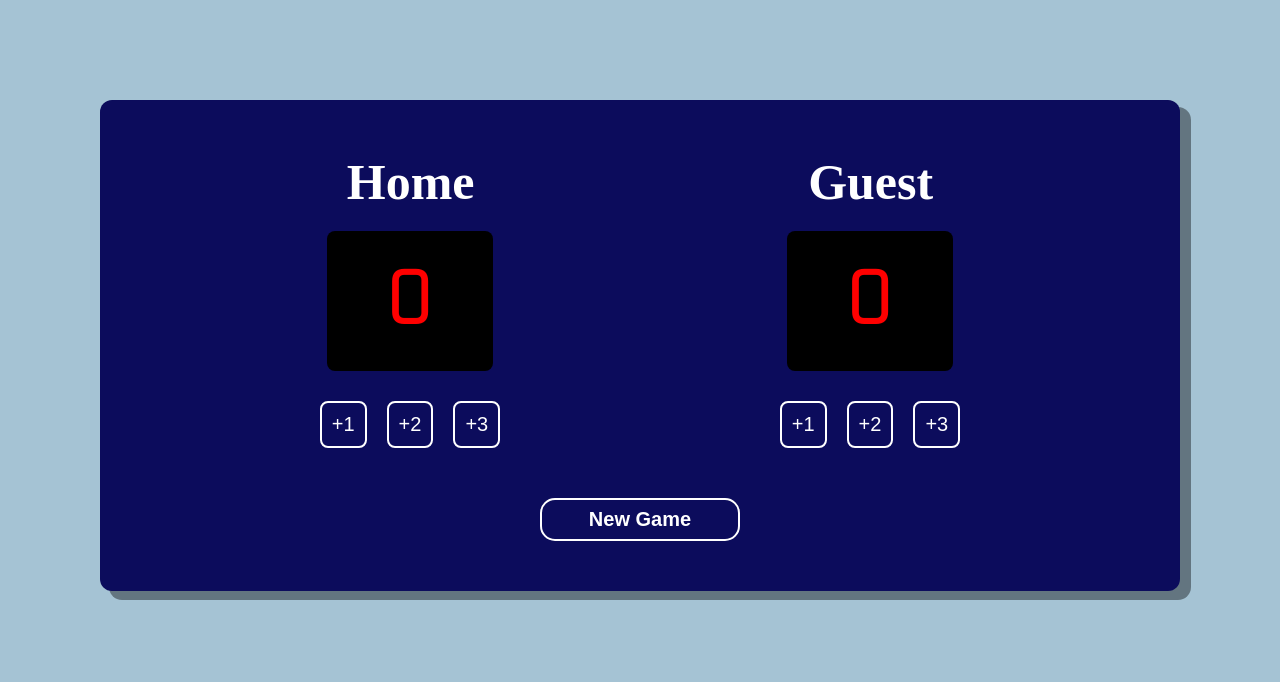
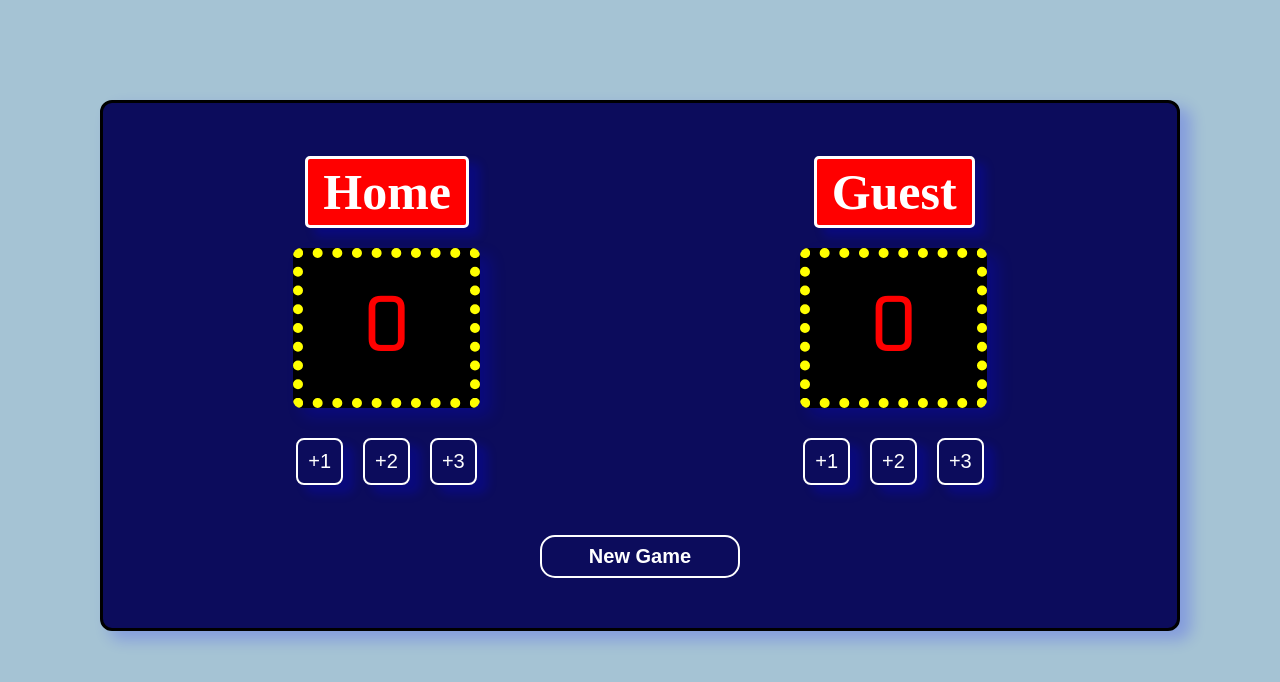
Before and after one commit to ChantellDavis/Scoreboard, a plain HTML site: page index.html in a window 1280 px wide. Drawn offline with Linux system fonts and the light colour scheme; a web font is replaced by a local one.

Commit message:
improved js function

```diff
--- a/src/index.js
+++ b/src/index.js
@@ -1,17 +1,24 @@
 let scoreLeft = document.getElementById("score-left")
 let scoreRight = document.getElementById("score-right")
 let startOver = document.getElementById("start-over")
+let homeTitle = document.getElementById("home-title")
 console.log(scoreRight)
 let count = 0
 
 function one() {
    count += 1
     scoreLeft.innerText = count
+    if (count > 10) {
+       alert("you're ahead LETS GO!")
+         } else if (count === 100){
+       alert("You Won!!🥳")
+         }
 }
 
 function four() {
     count += 1
      scoreRight.innerText = count
+
  }
 
  function two() {
--- a/src/style.css
+++ b/src/style.css
@@ -3,12 +3,15 @@ body {
     background-color: rgb(165, 195, 212);
 }
 
+
+
 .board {
     background-color: rgb(12, 12, 92);
-    padding: 50px 80px;
+    padding: 50px 30px;
     border: none;
     border-radius: 12px;
-    box-shadow: 10px 8px 0px 1px rgb(0, 0, 0,.4);
+    box-shadow: 10px 8px 15px 1px rgb(0, 0 ,255 ,0.2);
+    border: 3px solid black;
 }
 .columns, .columns2, .columns3 {
     display: flex;
@@ -20,7 +23,11 @@ body {
     font-size: 50px;
     margin-bottom: 20px;
     margin-top: 3px;
-
+    background-color: red;
+    padding: 4px 15px;
+    border: 3px solid #fff;
+    border-radius: 5px;
+    box-shadow: 10px 8px 10px 1px rgb(0, 0 ,255 ,0.2);
 }
 
 
@@ -33,8 +40,8 @@ body {
     font-family:"Oxanium", sans-serif;
     margin-top: 0 ;
     margin-bottom: 30px;
-
-
+    border: 10px dotted yellow;
+    box-shadow: 10px 8px 15px 1px rgb(0, 0 ,255 ,0.2);
 }
 
 .button1, .button2, .button3, .button4, .button5, .button6 {
@@ -45,6 +52,8 @@ color: #fff;
 padding: 10px;
 margin: 0px 8px 50px;
 border-radius: 8px ;
+box-shadow: 10px 8px 10px 1px rgb(0, 0 ,255 ,0.2);
+
 }
 
 .button1:hover, .button2:hover, .button3:hover, .button4:hover, .button5:hover, .button6:hover, .startOver:hover{
```
Also changed, not shown: index.html (+1 -0 lines).
